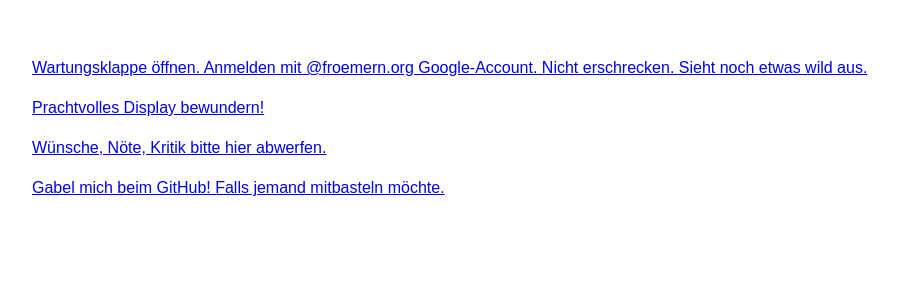
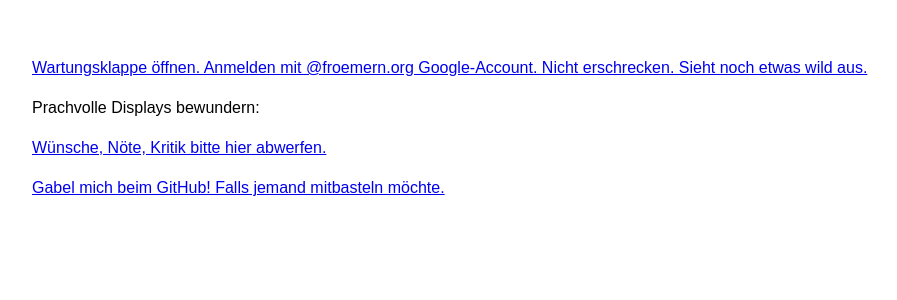
Before and after one commit to rincewind/kioskbackend, a Django app: page / in a window 1280 px wide. Shown: the top 300 px of the page, without its empty margins (152-1049 px from the left). Run offline with Django 4.2, Linux system fonts and the light colour scheme; data that the repository does not hold is empty; some libraries are stand-ins or nearby versions.

Commit message:
show all the displays in index

```diff
--- a/display/templates/display/index.html
+++ b/display/templates/display/index.html
@@ -4,7 +4,14 @@
 
 <ul class="list">
     <li class="lh-copy pv2 ph0"><a class=""  href="{% url "wartungsklappe" %}">Wartungsklappe öffnen. Anmelden mit @froemern.org Google-Account. Nicht erschrecken. Sieht noch etwas wild aus.</a></li>
-    <li class="lh-copy pv2 ph0"><a class=""  href="{% url "slideshow" %}">Prachtvolles Display bewundern!</a></li>
+    <li class="lh-copy pv2 ph0">
+        Prachvolle Displays bewundern:
+        <ul>
+            {% for display in displays %}
+                <li class="lh-copy pv2 ph0"><a class=""  href="{% url "slideshow_for_display" display.name%}?kontrolle=istbesser">{{ display.name}} ({{ display.title }})</a></li>
+            {% endfor %}
+        </ul>
+    </li>
     <li class="lh-copy pv2 ph0"><a class=""  href="https://github.com/rincewind/kioskbackend/issues">Wünsche, Nöte, Kritik bitte hier abwerfen.</a></li>
     <li class="lh-copy pv2 ph0"><a class="" href="https://github.com/rincewind/kioskbackend">Gabel mich beim GitHub! Falls jemand mitbasteln möchte.</a></li>
 </ul>
--- a/display/templates/display/slideshow.html
+++ b/display/templates/display/slideshow.html
@@ -157,7 +157,7 @@
 				loop: true,
 				autoSlide: 11000,
 				progress: false,
-				autoSlideStoppable: true,
+				autoSlideStoppable: {% if show_controls %}true{% else %}false{% endif %},
                 width: 1600,
                 height: 900,
 
--- a/display/views.py
+++ b/display/views.py
@@ -36,7 +36,7 @@ Event = collections.namedtuple("Event", "start summary allday jugend room")
 logger = logging.getLogger(__name__)
 
 def index(request):
-    return render(request, "display/index.html")
+    return render(request, "display/index.html", context=dict(displays=DisplayConfiguration.objects.all()))
 
 
 def start_of_day():
@@ -242,6 +242,8 @@ def kalender_dump(request):
 @xframe_options_sameorigin
 @cache_page(60 * 15)
 def show_presentation(request, display=""):
+    show_controls = not not request.GET.get("kontrolle") # should be UserAgent or something like that.
+
     try:
         cfg = DisplayConfiguration.objects.get(name=display)
     except DisplayConfiguration.DoesNotExist:
@@ -254,7 +256,7 @@ def show_presentation(request, display=""):
     start_of_day = n.replace(hour=0, minute=0, second=0)
     end_of_day = n.replace(hour=23, minute=59, second=59)
 
-    for item in cfg.items.filter(show_start__lt=n, show_end__gt=n):
+    for item in cfg.items.filter(show_start__lt=n, show_end__gt=n).order_by("position"):
         if item.typ == "banner":
             if item.banner.show_start < n and item.banner.show_end > n:
                 slides.append(("banner", item.banner))
@@ -357,6 +359,7 @@ def show_presentation(request, display=""):
             next_events=next_events,
             special_event=special_event,
             marker_event=current_event or next_event,
+            show_controls=show_controls,
         ),
     )
 
```
